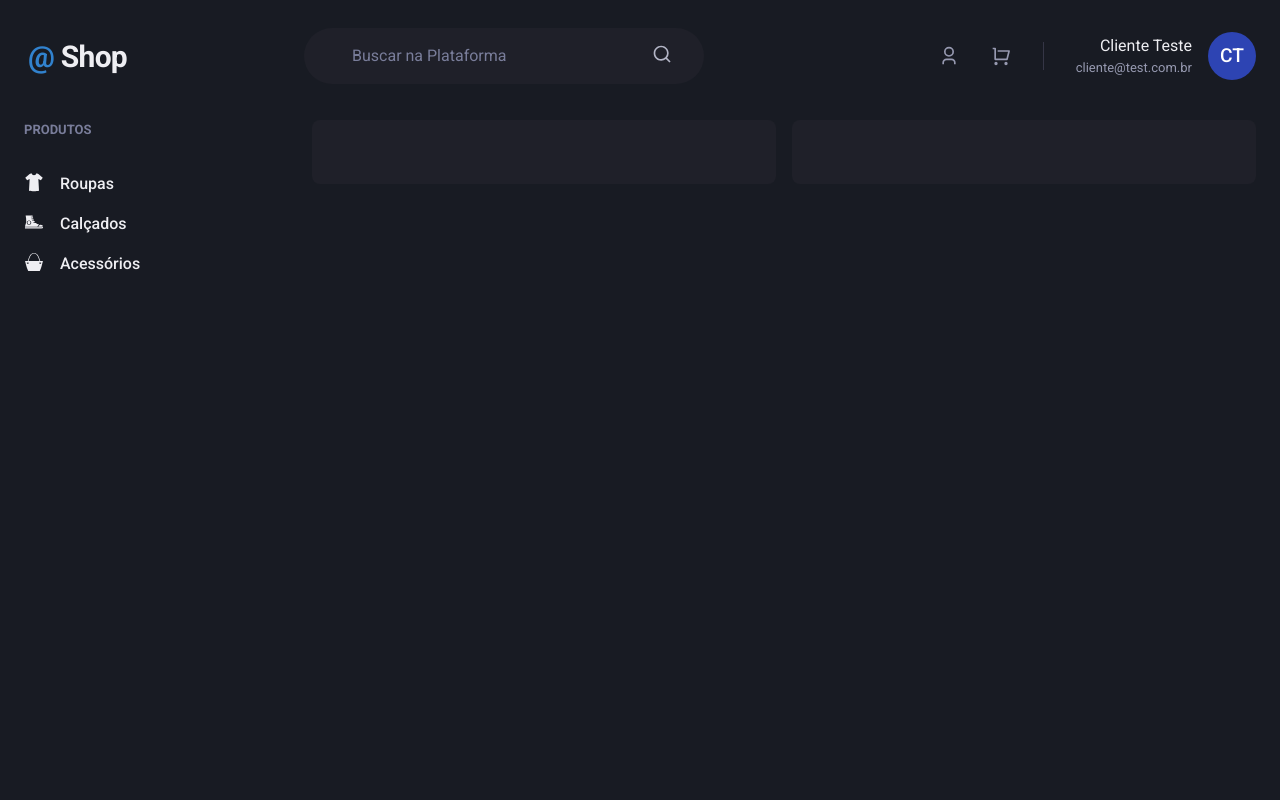
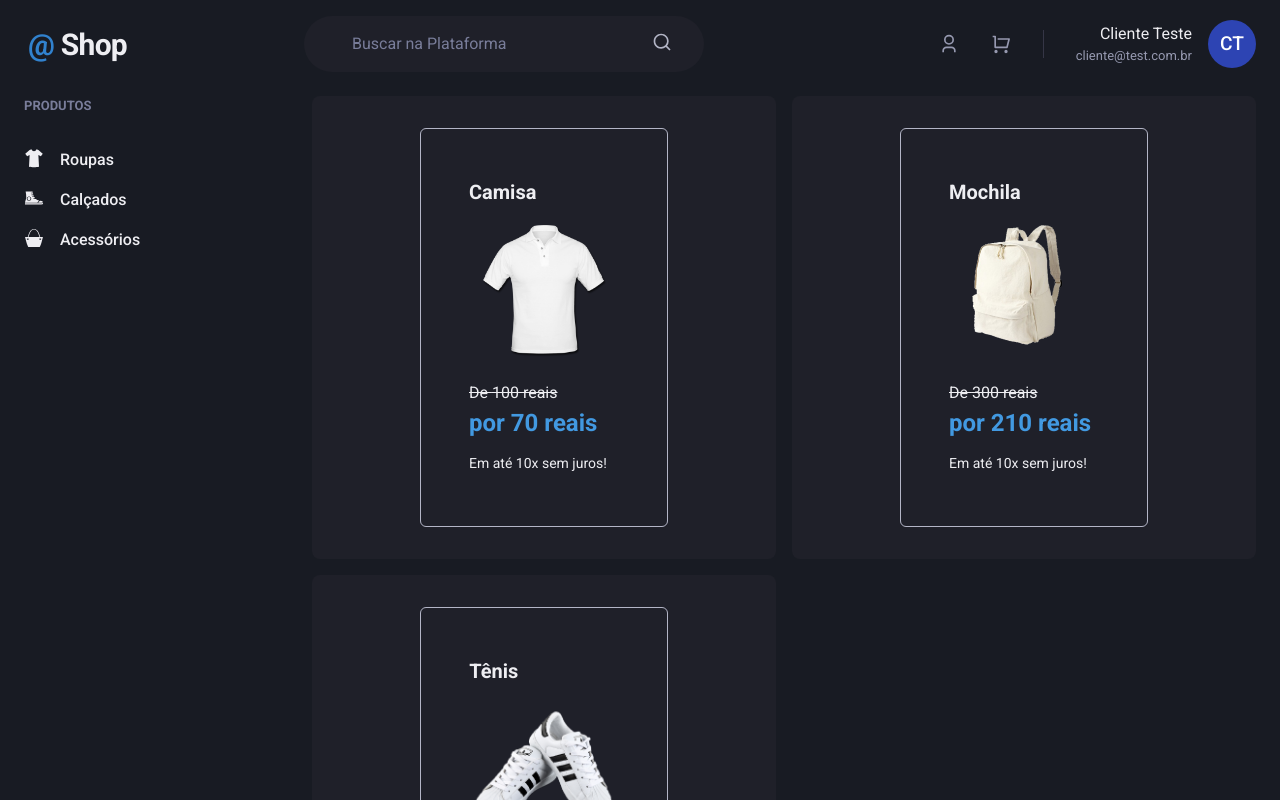
Before and after one commit to Adllers/TestProjectNextjs, a Next.js app: page / in a window 1280 px wide. Shown: the top 800 px of the page. Built offline with nearby package versions, Linux system fonts and the light colour scheme.

Commit message:
Listando Produtos da Pagina Principal

```diff
--- /dev/null
+++ b/src/pages/api/products.js
@@ -0,0 +1,23 @@
+const products = [
+    { id: 1, name: 'Camisa', imageURL: '/images/camisa.png', listPrice: 100, salePrice: 70 },
+    { id: 2, name: 'Mochila', imageURL: '/images/mochila.png', listPrice: 300, salePrice: 210 },
+    { id: 3, name: 'Tênis', imageURL: '/images/tenis.png', listPrice: 500, salePrice: 350 },
+];
+
+export default function Products(req, res) {
+
+    if (req.method === "GET") {
+
+        res.status(200).json(products);
+
+    }
+
+    if (req.method === 'POST') {
+
+        const product = JSON.parse(req.body);
+
+        produtos.push(product);
+
+        res.status(200).send()
+    }
+}
--- a/src/pages/index.tsx
+++ b/src/pages/index.tsx
@@ -1,9 +1,36 @@
-import { Box, Flex, SimpleGrid, Text, theme } from "@chakra-ui/react";
+import { Box, Flex, SimpleGrid, Text, Heading, Image } from "@chakra-ui/react";
 import { Header } from "../components/Header";
 import { SideBar } from "../components/Sidebar";
+import { useState, useEffect } from 'react';
 
+interface ProductProps {
+    id: number;
+    name: string;
+    imageURL: string;
+    listPrice: number;
+    salePrice: number;
+}
 
-export default function Dashboard() {
+export default function Home() {
+
+  const [products, setProducts] = useState<ProductProps[]>([]);
+
+  useEffect(() => {
+
+    const getAllProducts = async () => {
+
+        let response = await fetch('/api/products').then(resp => resp.json());
+
+        if (response) {
+            setProducts(response);
+        }
+
+        console.log(products);
+    }
+
+    getAllProducts();
+
+  }, []);
 
   return (
     <Flex direction="column" h="100vh">
@@ -13,6 +40,10 @@ export default function Dashboard() {
             <SideBar/>
 
             <SimpleGrid flex="1" gap="4" minChildWidth="320px" alignItems="flex-start">
+
+
+                {products.map(product => (
+
                     <Box
                         p={["6","8"]}
                         bg="gray.800"
@@ -20,16 +51,37 @@ export default function Dashboard() {
                         pb="4"
                     >
 
+                        <Flex justify='center' align='center'>
+                            <Box as='article' maxW='sm' p='12' borderWidth='1px' rounded='md'>
+
+                                <Box  fontSize="20" fontWeight='bold' justifyContent="center" alignItems="center">
+                                        { product.name }
                                 </Box>
 
-                <Box
-                    p={["6","8"]}
-                    bg="gray.800"
-                    borderRadius={8}
-                    // pb="4"
-                >
+                                <Heading size='md' my='2'>
+                                    <Box justifyContent="center" alignItems="center" >
+                                        <Image src={product.imageURL} width="150" height="150" alt="Sem Foto"/>
+                                    </Box>
+                                </Heading>
+
+                                <Text  mt='4' justifyContent="center" alignItems="center">
+                                    <s>De { product.listPrice } reais</s>
+                                </Text>
+
+                                <Box color='blue.400' fontWeight='bold' fontSize="24" justifyContent="center" alignItems="center">
+                                    por { product.salePrice} reais
+                                </Box>
+
+                                <Text fontSize="14" mb='1' mt='3' justifyContent="center" alignItems="center">
+                                    Em até 10x sem juros!
+                                </Text>
 
                             </Box>
+                        </Flex>
+
+                    </Box>
+                ))}
+
 
             </SimpleGrid>
         </Flex>
```
Also changed, not shown: public/images/mochila.png, public/images/tenis.png. Lines whose indentation alone changed are shown as unchanged.
